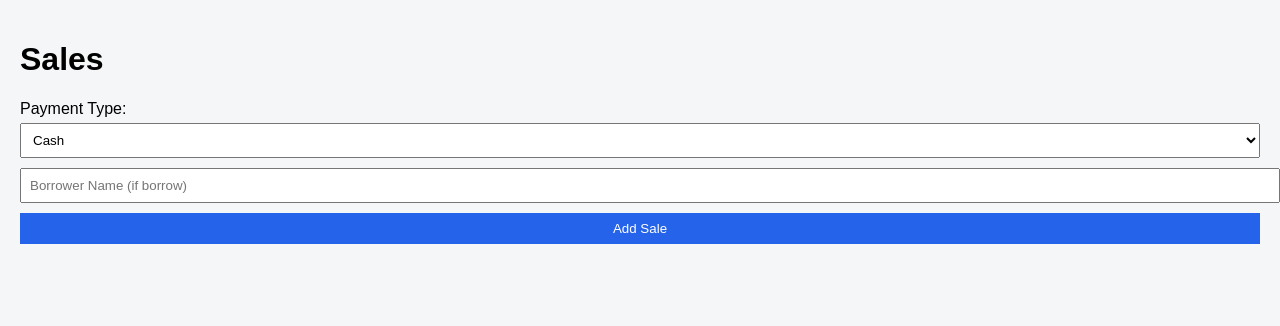
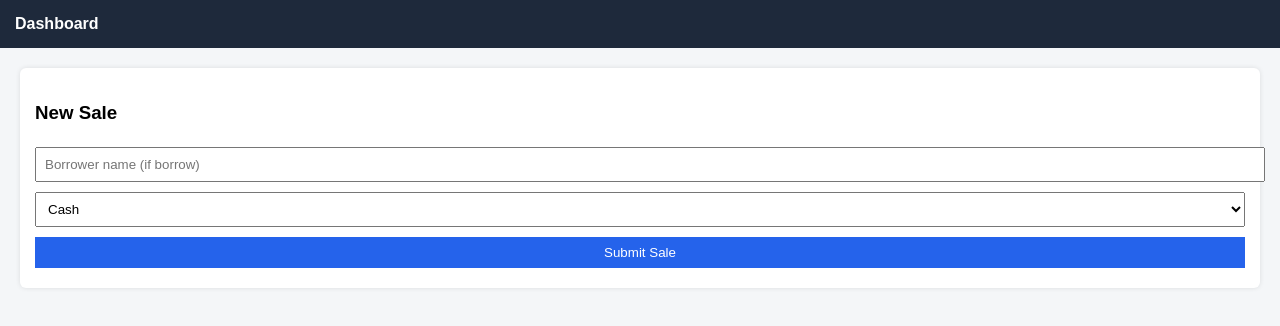
Before and after one commit to Harshit4646/inventory-system, a website: page public/sales.html in a window 1280 px wide. Drawn offline with Linux system fonts and the light colour scheme.

Commit message:
Update sales.html

```diff
--- a/public/sales.html
+++ b/public/sales.html
@@ -1,29 +1,32 @@
 <!DOCTYPE html>
-<html lang="en">
+<html>
 <head>
-  <meta charset="UTF-8">
-  <title>Sales Management</title>
-  <link rel="stylesheet" href="css/style.css">
+  <title>Sales</title>
+  <link rel="stylesheet" href="/css/style.css">
 </head>
 <body>
-  <div class="container">
-    <h1>Sales</h1>
 
-    <form id="saleForm">
-      <div id="saleItemsDiv"></div>
+<header>
+  <nav>
+    <a href="/index.html">Dashboard</a>
+  </nav>
+</header>
 
-      <label>Payment Type:</label>
-      <select id="paymentType" name="paymentType" required>
-        <option value="cash">Cash</option>
-        <option value="online">Online</option>
-        <option value="borrow">Borrow</option>
-      </select>
+<div class="container">
 
-      <input type="text" id="borrowerName" placeholder="Borrower Name (if borrow)">
+  <div class="card">
+    <h3>New Sale</h3>
+    <input id="buyer" placeholder="Borrower name (if borrow)">
+    <select id="type">
+      <option value="cash">Cash</option>
+      <option value="online">Online</option>
+      <option value="borrow">Borrow</option>
+    </select>
+    <button onclick="submitSale()">Submit Sale</button>
+  </div>
 
-      <button type="submit">Add Sale</button>
-    </form>
-  </div>
-  <script type="module" src="js/sales.js"></script>
+</div>
+
+<script src="/js/sales.js"></script>
 </body>
 </html>
```
